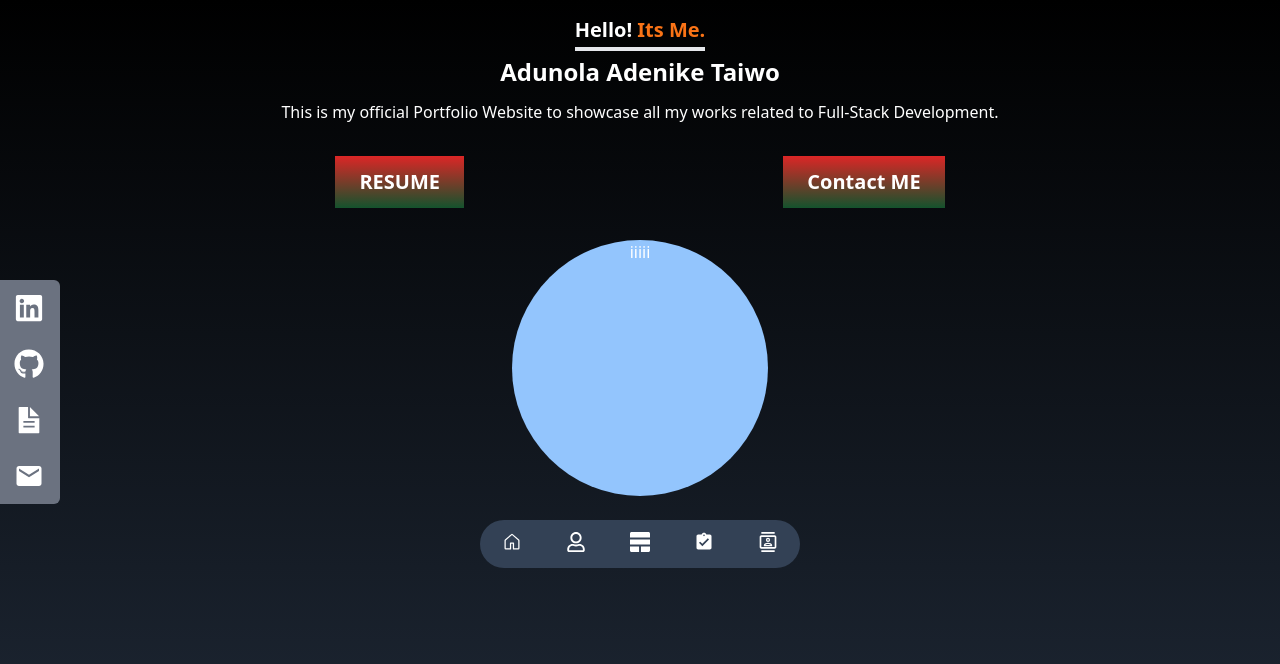
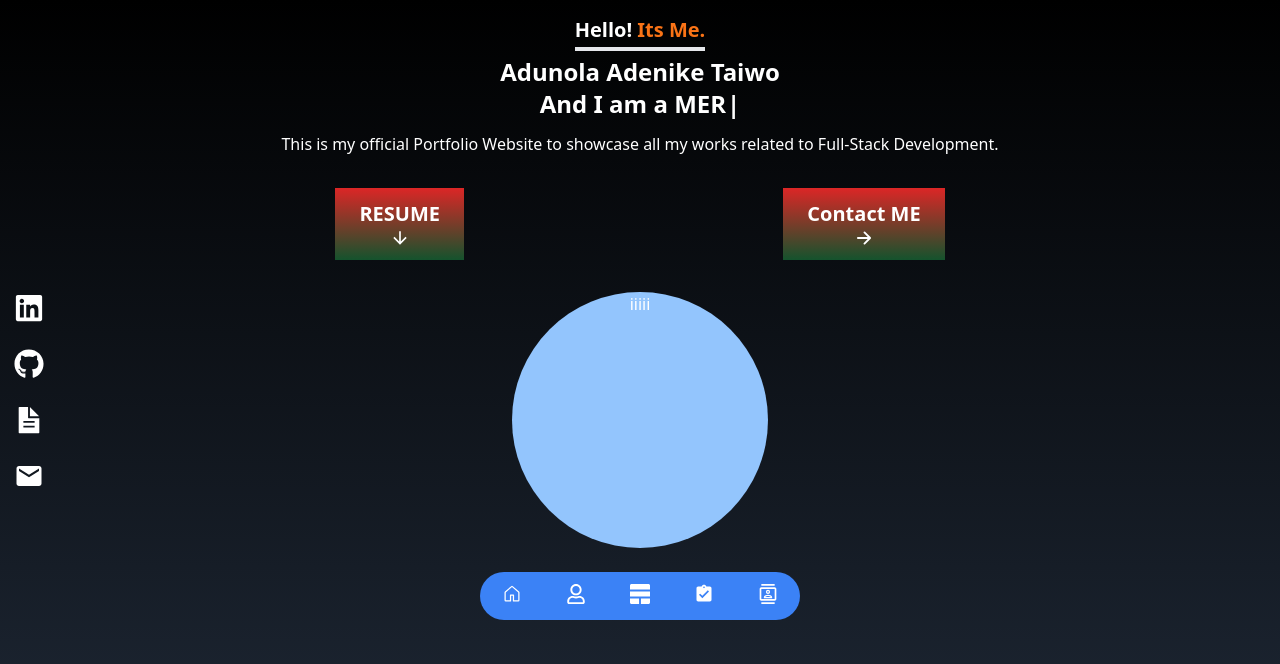
Before and after one commit to adunolamii/fullstackPortfolio, a React (Create React App) app: page / in a window 1280 px wide. Shown: the top 664 px of the page. Built offline with nearby package versions, Linux system fonts and the light colour scheme.

Commit message:
aboutEditing

```diff
--- a/package.json
+++ b/package.json
@@ -8,11 +8,14 @@
     "@testing-library/react": "^13.4.0",
     "@testing-library/user-event": "^13.5.0",
     "emailjs": "^4.0.3",
+    "framer-motion": "^11.2.10",
     "react": "^18.3.1",
     "react-dom": "^18.3.1",
     "react-icons": "^5.2.1",
     "react-router-dom": "^6.23.1",
     "react-scripts": "5.0.1",
+    "react-typewriter-effect": "^1.1.0",
+    "typewriter-effect": "^2.21.0",
     "web-vitals": "^2.1.4"
   },
   "scripts": {
--- a/src/Components/Navbar.js
+++ b/src/Components/Navbar.js
@@ -9,7 +9,7 @@ import { MdOutlineContacts } from "react-icons/md";
 function Navbar() {
   return (
     <div className=' h-18'>
-    <div className='text-red-600 h-12 rounded-3xl  bg-slate-700 w-80 m-auto '>
+    <div className='text-red-600 h-12 rounded-3xl  bg-blue-500 w-80 m-auto '>
         <div className='rounded-lg flex justify-around py-3  '>
            <Link to="/"  className='home '><button><GoHome className=' text-white hover:scale-110 duration-200  text-xl  hover:to-orange-500'/></button></Link>
            <Link to="about" className='about'><button><FaRegUser  className='text-white hover:scale-110 duration-200  text-xl  hover:to-orange-500'/></button></Link>
--- a/src/Components/Social.jsx
+++ b/src/Components/Social.jsx
@@ -62,7 +62,7 @@ function Social() {
 
 
 
-      <li key={id} className={' flex justify-between items-center w-40 h-14 px-4 ml-[-100px] hover:ml-[-10px] hover:rounded-md duration-300 bg-gray-500' + " " + style}>
+      <li key={id} className={' flex justify-between items-center w-40 h-14 px-4 ml-[-100px] hover:ml-[-10px] hover:rounded-md duration-300 bg--300' + " " + style}>
       <a href="href"
       className='flex justify-between items-center w-full text-white '
       download={download}
--- a/src/Pages/About.jsx
+++ b/src/Pages/About.jsx
@@ -1,6 +1,7 @@
 import React from 'react'
 import Navbar from '../Components/Navbar'
 import { useNavigate } from 'react-router-dom'
+import pic from '../Components/profile.jpg'
 
 
 function About() {
@@ -10,12 +11,13 @@ function About() {
     <div  className=' h-screen w-full  bg-gradient-to-b from-black to-gray-800 p-4 text-white'>
         <h4 className=' text-white py-1  text-xl font-bold inline border-b-4'>Get to <span className='font-bold text-orange-500 text-2xl'>know Me.</span> </h4>
         <div className=' mt-4 flex'>
-        <div className='relative bg-blue-300 w-64 h-64 rounded-3xl m-auto my-4'>iiiii</div>
+        <div className='relative bg-blue-300 w-64 h-64 rounded-3xl m-auto my-4 rounded-t-10 rounded-b-none rounded-t-full'>
+          <img className=' w-44 h-44 m-auto object-cover mt-16 ' src={pic} alt="" />
+        </div>
         </div>
         <div>
 
-      {/* <h3 className=' text-white font-bold text-2xl'>Adunola Adenike Taiwo</h3> */}
-      <h1 className=' text-white items-center px-10'>I am an expert in <span className='font-bold text-orange-500 text-2xl'>MERN STACK</span>  Development. I design, create and deploy a complete application from scratch to finish with the use of various tools. </h1>
+     <h1 className=' text-white items-center justify-center px-12'>I am an expert in <span className='font-bold text-orange-500 text-2xl'>MERN STACK</span>  Development. I design, create and deploy a complete application from scratch to finish with the use of various tools. </h1>
       </div>
 
       <div className='flex justify-evenly mt-2 group-hover:rotate-90 duration-300'>
--- a/src/Pages/Home.jsx
+++ b/src/Pages/Home.jsx
@@ -1,18 +1,37 @@
 import React from 'react'
 import Navbar from '../Components/Navbar'
 import { useNavigate } from 'react-router-dom'
+import { IoArrowForward } from "react-icons/io5";
+import { MdArrowDownward } from "react-icons/md";
+import Typewriter from 'typewriter-effect';
+
 function Home() {
   const navigate =useNavigate();
   return (
     <div  className=' h-screen w-full  bg-gradient-to-b from-black to-gray-800 p-4 text-white'>
     <div>
       <h4 className=' text-white py-1 text-xl font-bold inline border-b-4'>Hello! <span className='font-bold text-orange-500'> Its Me.</span> </h4>
-      <h3 className=' text-white font-bold text-2xl py-3'>Adunola Adenike Taiwo</h3>
+      <h3 className=' text-white font-bold text-2xl py-3'>Adunola Adenike Taiwo
+        <Typewriter
+                    options={{
+                      autoStart: true,
+                      loop:true,
+                      delay:20,
+                      strings: ['And I am a MERN STACK Developer!']
+                    }}
+                    />
+      </h3>
       <h1 className=' text-white items-center px-10'>This is my official Portfolio Website to showcase all my works related to Full-Stack Development. </h1>
 
       <div className='flex justify-evenly group-hover:rotate-90 duration-300'>
-      <button className=' p-5 font-bold text-xl text-white bg-gradient-to-b from-red-600 to-green-900 px-6 py-3 my-8 hover:scale-110 duration-300'>RESUME</button>
-      <button className=' p-5 font-bold text-xl text-white bg-gradient-to-b from-red-600 to-green-900 px-6 py-3 my-8 hover:scale-110 duration-300' onClick={()=>{navigate('/contact')}}>Contact ME</button>
+
+
+      <button className=' p-5 font-bold text-xl text-white bg-gradient-to-b from-red-600 to-green-900 px-6 py-3 my-8 hover:scale-110 duration-300'>RESUME
+      <MdArrowDownward className='text-bold text-white m-auto' />
+      </button>
+      <button className=' p-5 font-bold text-xl text-white bg-gradient-to-b from-red-600 to-green-900 px-6 py-3 my-8 hover:scale-110 duration-300' onClick={()=>{navigate('/contact')}}>Contact ME
+      <IoArrowForward className='text-bold text-white m-auto' />
+      </button>
       </div>
 
       <div className=' flex'>
--- a/src/Pages/Projects.jsx
+++ b/src/Pages/Projects.jsx
@@ -1,4 +1,5 @@
 import React from 'react'
+import Navbar from '../Components/Navbar'
 import image1 from "../Components/download.jpg"
 
 function Projects() {
@@ -22,8 +23,8 @@ const pro =[
     <div className=' w-full bg-gradient-to-b from-black to-gray-800 p-4 text-white md:h-screen'>
       <div className='max-w-screen-lg p-4 mx-auto flex flex-col justify-center w-fulll h-full'>
         <div className=' pb-8'>
-          <p className='text-4xl font-bold inline border-gray-500'>Portfolio</p>
-          <p className=' py-6'>Che</p>
+          <p className='text-2xl font-bold inline  border-b-4 border-orange-500'>Portfolio</p>
+          <p className=' py-6'>Check out my work</p>
         </div>
 
         <div className='grid sm:grid-cols-2 md:grid-col-3 gap-8 px-12 sm:px-0'>
@@ -32,7 +33,7 @@ const pro =[
             pro.map(({id, src})=>(
 
               <div className=' shadow-md shadow-gray-600 rounded-lg'>
-            <img src={image1} alt=""  className='rounded-md duration-200 hover:scale-105'/>
+            <img src={image1} alt=""  className=' m-auto rounded-md duration-200 hover:scale-105'/>
 
             <div className=' flex justify-center items-center'>
               <button className='w-1/2 px-6 py-3 m-4 duration-200 hover:scale-105'>code</button>
@@ -45,35 +46,7 @@ const pro =[
 
         </div>
       </div>
+      <Navbar className='  mt-3'/>
     </div>
   )}
 export default Projects
-
-
-{/* <div className=' w-full bg-gradient-to-b from-black to-gray-800 p-4 text-white md:h-screen'>
-      <div className=' max-w-screen-lg p-4 mx-auto flex flex-col justify-center w-fulll h-full'>
-        <p className='text-4xl font-bold inline border-gray-500'>Portfolio</p>
-        <p className='py-6'>Check out some of my work right here.</p>
-      </div>
-      <div className='grid sm:grid-cols-2 md:grid-col-3 gap-8 px-12 sm:px-0'>
-
-        {
-          pro.map(({id, src})=>(
-
-        <div  key={id} className=' shadow-md shadow-gray-600 rounded-lg'>
-          <img src={src}
-          className=' rounded-md duration-200 hover:scale-105'
-          alt=""
-           />
-          <div className=' flex justify-center items-center'>
-            <button className='w-1/2 px-6 py-3 m-4 duration-200 hover:scale-105'>Demo</button>
-            <button className='w-1/2 px-6 py-3 m-4 duration-200 hover:scale-105'>Code</button>
-            </div>
-          </div>
-        ))}
-        </div>
-
-     </div>
-    </div>
-  )
-} */}
--- a/src/Pages/Skills.jsx
+++ b/src/Pages/Skills.jsx
@@ -1,4 +1,5 @@
 import React from 'react'
+import Navbar from '../Components/Navbar'
 import  image1  from "../Components/react2.png"
 import  image2  from "../Components/javascript.png"
 import  image3  from "../Components/tailwind.png"
@@ -49,10 +50,10 @@ function Skills() {
 
   ]
   return (
-    <div className=' w-full  bg-gradient-to-b from-black to-gray-800 p-4 text-white'>
-<div className='w-full grid grid-cols-2 gap-8 text-center py-8 px-12'> </div>
-<p className=' text-4xl font-bold border-b-4 border-gray-500 p-2 inline'>Experiences</p>
-<p>These are the Technologies I have worked with.</p>
+    <div className=' w-full  bg-gradient-to-b from-black to-gray-800  text-white'>
+<div className='w-full grid grid-cols-2 gap-8 text-center py-2 px-12'> </div>
+<p className=' text-2xl font-bold border-b-4 border-orange-400  inline'>Experiences</p>
+{/* <p>These are the Technologies I have worked with.</p> */}
 
 
  <div className=' w-full grid grid-cols-2 sm:grid-cols-3 gap-8 text-center py-8 px-12 sm:px-0'>
@@ -66,11 +67,12 @@ key={id}
  >
     <img src={src} alt="" className=' w-20 mx-auto' />
     <p className='font-bold mt-4'>{title}</p>
-  </div>
+
+</div>
     ))
   }
 
-
+<Navbar className='px-4  '/>
 
 
  </div>
```
Also changed, not shown: src/Components/profile.jpg (added), 1 other file (tests, documents, lock files or other folders).
